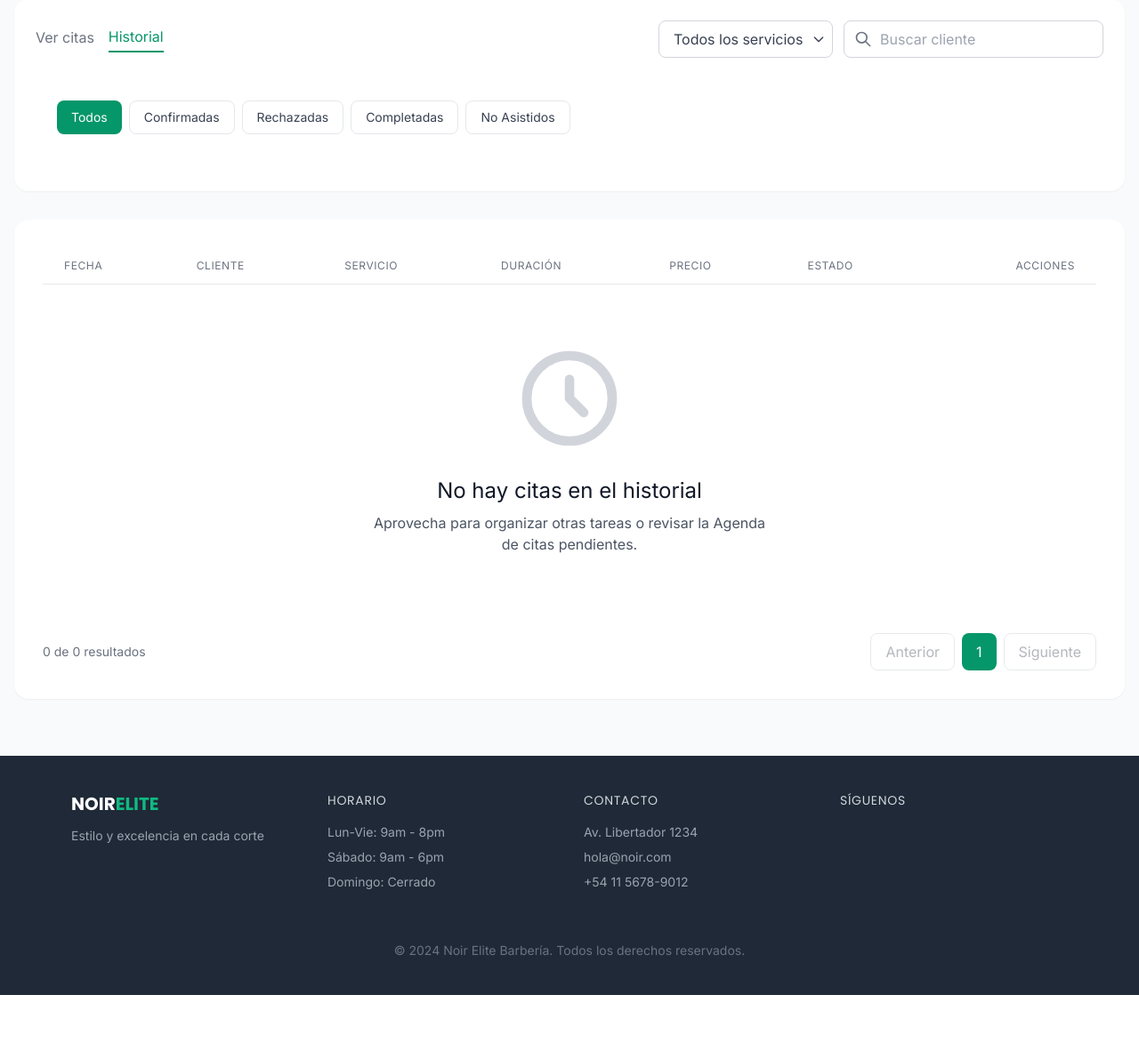
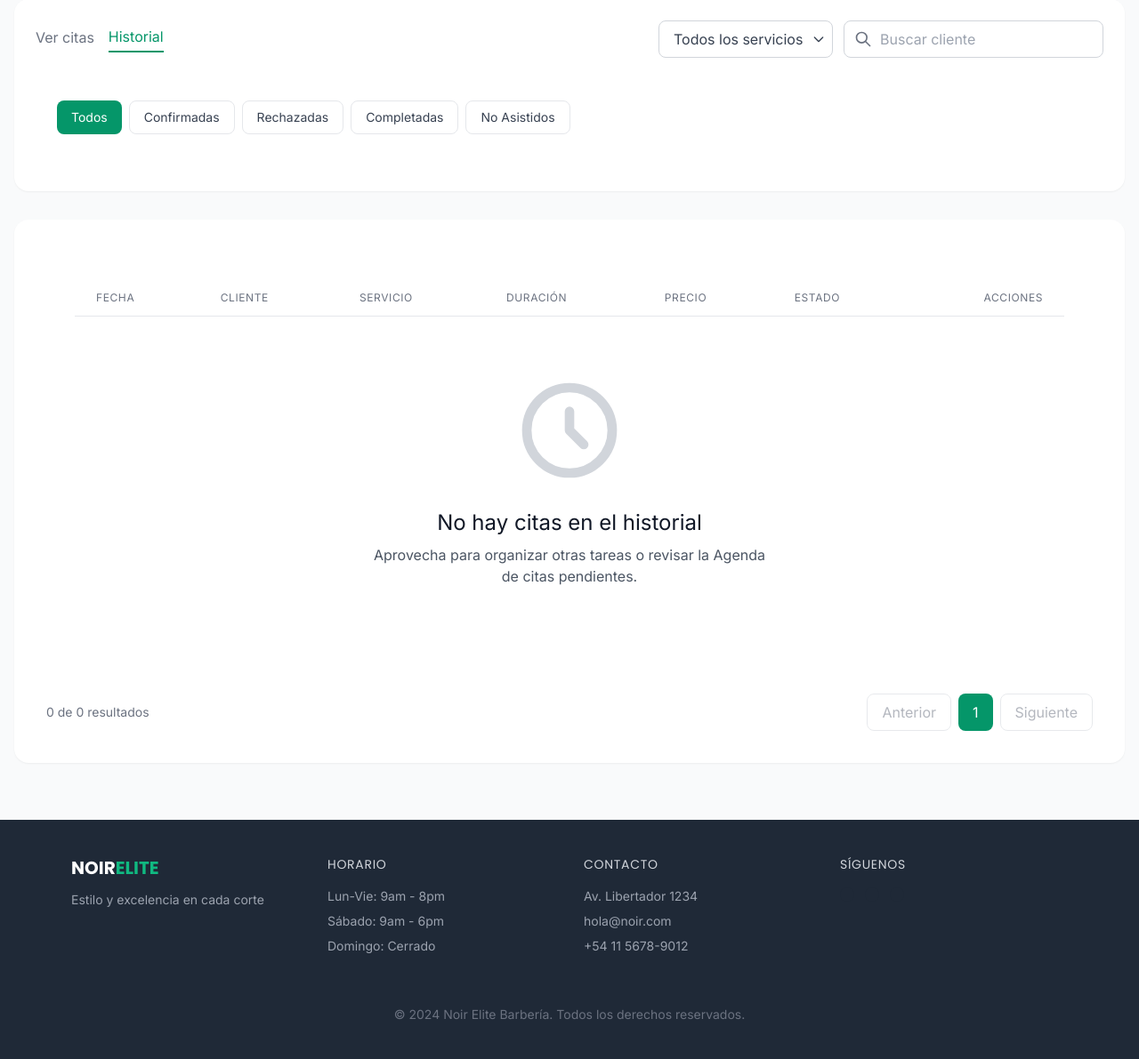
Before and after one commit to adalDmpch/a_1, a PHP site: page /empleado/agenda.php in a window 1280 px wide. Shown: the part 213-1404 px from the top of the page at 89% size. Before the commit the page ends 1332 px from the top, so only its background shows below. Run offline with PHP 8.4, Linux system fonts and the light colour scheme; the visitor is signed in with stand-in values (Sample User, id 1); tables that the repository leaves empty or names only in its code hold one stand-in row (values such as "Sample post"); some libraries are stand-ins or nearby versions.

Commit message:
se modifico la vista de empleado historial

```diff
--- a/public/empleado/agenda.php
+++ b/public/empleado/agenda.php
@@ -168,9 +168,9 @@ if (isset($_SESSION['error'])) {
         </div>
 
         <!-- Tabla de historial -->
-        <div class="bg-white rounded-2xl shadow-sm p-8 overflow-hidden">
-            <div class="overflow-x-auto">
-                <table id="tablaCitas" class="min-w-full divide-y divide-gray-200">
+        <div class="bg-white rounded-2xl shadow-sm p-9 overflow-hidden">
+            <div class="overflow-x-auto p-8">
+                <table id="tablaCitas" class="min-w-full divide-y divide-gray-200 p-6">
                     <thead>
                         <tr>
                             <th scope="col" class="px-6 py-3 text-left text-xs font-medium text-gray-500 uppercase tracking-wider">
@@ -279,7 +279,7 @@ if (isset($_SESSION['error'])) {
                                             <?php echo $estadoTexto; ?>
                                         </span>
                                     </td>
-                                    <td class="px-6 py-4 whitespace-nowrap text-right text-sm font-medium">
+                                    <td class="px-6 py-4 whitespace-nowrap text-right text-sm font-medium p-8">
                                         <button onclick="mostrarDetallesCita(<?php echo $cita['id']; ?>)" class="text-emerald-600 hover:text-emerald-800 mr-3">Ver detalles</button>
                                     </td>
                                 </tr>
@@ -287,7 +287,7 @@ if (isset($_SESSION['error'])) {
                         <?php else: ?>
                             <tr>
                                 <td colspan="7" class="px-6 py-4 text-center text-gray-500 p-8">
-                                    <div class="text-center py-12 animate__animated animate__fadeIn">
+                                    <div class="text-center py-12 animate__animated animate__fadeIn p-8">
                                         <svg class="w-32 h-32 mx-auto text-gray-300" fill="none" stroke="currentColor" viewBox="0 0 24 24">
                                             <path stroke-linecap="round" stroke-linejoin="round" stroke-width="2"
                                                 d="M12 8v4l3 3m6-3a9 9 0 11-18 0 9 9 0 0118 0z"></path>
```
